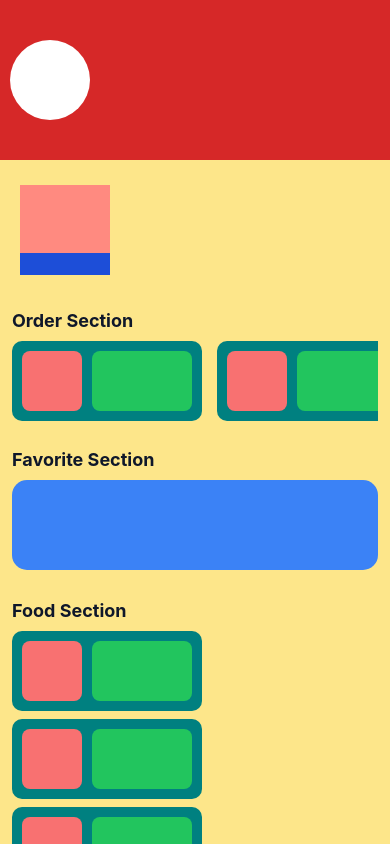
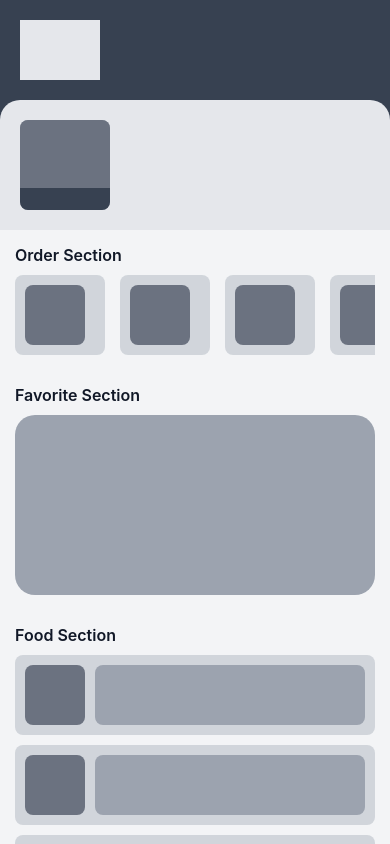
Before and after one commit to zeppyx13/Latihan-Native, a React Native app: screen / in a window 390 px wide. Built offline with nearby package versions, Linux system fonts and the light colour scheme.

Commit message:
change palet

```diff
--- a/App.tsx
+++ b/App.tsx
@@ -1,15 +1,12 @@
-import React from "react";
-import { View, Text, StyleSheet, ScrollView } from "react-native";
-import { SafeAreaProvider, SafeAreaView } from "react-native-safe-area-context";
+import React from 'react';
+import { View, Text, StyleSheet, ScrollView } from 'react-native';
+import { SafeAreaProvider, SafeAreaView } from 'react-native-safe-area-context';
 
-const dummyOrderItems = Array(5).fill(0);
-const dummyFoodItems = Array(5).fill(0);
-
-export default function App() {
+const App = () => {
   return (
     <SafeAreaProvider>
-      <ScrollView>
-        <SafeAreaView style={styles.container}>
+      <SafeAreaView style={styles.container}>
+        <ScrollView showsVerticalScrollIndicator={false}>
 
           {/* Header */}
           <View style={styles.header}>
@@ -26,17 +23,12 @@ export default function App() {
 
           {/* Order Section */}
           <View style={styles.section}>
-            <Text style={styles.title}>Order Section</Text>
-
-            <ScrollView
-              horizontal
-              showsHorizontalScrollIndicator={false}
-              contentContainerStyle={styles.horizontalList}
-            >
-              {dummyOrderItems.map((_, idx) => (
-                <View key={idx} style={styles.orderCard}>
-                  <View style={styles.orderImage} />
-                  <View style={styles.orderDesc} />
+            <Text style={styles.sectionTitle}>Order Section</Text>
+            <ScrollView horizontal showsHorizontalScrollIndicator={false}>
+              {[...Array(5)].map((_, i) => (
+                <View key={i} style={styles.orderItem}>
+                  <View style={styles.orderItemImage} />
+                  <View style={styles.orderItemDesc} />
                 </View>
               ))}
             </ScrollView>
@@ -44,111 +36,125 @@ export default function App() {
 
           {/* Favorite Section */}
           <View style={styles.section}>
-            <Text style={styles.title}>Favorite Section</Text>
-            <View style={styles.banner} />
+            <Text style={styles.sectionTitle}>Favorite Section</Text>
+            <View style={styles.bannerContainer} />
           </View>
 
           {/* Food Section */}
           <View style={styles.section}>
-            <Text style={styles.title}>Food Section</Text>
-
-            {dummyFoodItems.map((_, idx) => (
-              <View key={idx} style={styles.orderCard}>
-                <View style={styles.orderImage} />
-                <View style={styles.orderDesc} />
+            <Text style={styles.sectionTitle}>Food Section</Text>
+            {[...Array(5)].map((_, i) => (
+              <View key={i} style={styles.foodItem}>
+                <View style={styles.foodItemImage} />
+                <View style={styles.foodItemDesc} />
               </View>
             ))}
           </View>
 
-        </SafeAreaView>
-      </ScrollView>
+        </ScrollView>
+      </SafeAreaView>
     </SafeAreaProvider>
   );
-}
+};
 
 const styles = StyleSheet.create({
   container: {
     flex: 1,
-    backgroundColor: "#1E293B",
+    backgroundColor: '#374151',
   },
-
-  title: {
-    fontSize: 18,
-    fontWeight: "bold",
-    color: "#0F172A",
-    marginBottom: 10,
-  },
-
   header: {
-    height: 160,
-    backgroundColor: "#D62828",
-    paddingLeft: 10,
-    justifyContent: "center",
+    height: 100,
+    backgroundColor: '#374151',
+    justifyContent: 'center',
+    alignItems: 'flex-start',
+    padding: 20,
   },
   brandContainer: {
     width: 80,
-    height: 80,
-    backgroundColor: "#FFFFFF",
-    borderRadius: 100,
+    height: '100%',
+    backgroundColor: '#E5E7EB',
   },
-
   navigation: {
-    height: 140,
-    backgroundColor: "#FDE68A",
+    backgroundColor: '#E5E7EB',
     padding: 20,
-    justifyContent: "center",
+    justifyContent: 'center',
+    borderTopStartRadius: 20,
+    borderTopEndRadius: 20,
   },
   navItem: {
     width: 90,
     height: 90,
-    backgroundColor: "#BA68C8",
+    backgroundColor: '#9CA3AF',
+    justifyContent: 'space-between',
+    borderRadius: 8,
   },
   navImage: {
     flex: 1,
-    backgroundColor: "#FF8A80",
+    backgroundColor: '#6B7280',
+    borderTopLeftRadius: 8,
+    borderTopRightRadius: 8,
   },
   navLabel: {
     height: 22,
-    backgroundColor: "#1D4ED8",
+    backgroundColor: '#374151',
+    borderBottomLeftRadius: 8,
+    borderBottomRightRadius: 8,
   },
-
   section: {
-    backgroundColor: "#FDE68A",
-    paddingVertical: 10,
-    paddingHorizontal: 12,
+    backgroundColor: '#F3F4F6',
+    paddingVertical: 15,
+    paddingHorizontal: 15,
   },
-
-  horizontalList: {
-    flexDirection: "row",
-    gap: 15,
+  sectionTitle: {
+    marginBottom: 10,
+    fontSize: 16,
+    fontWeight: '600',
+    color: '#111827',
   },
-
-  orderCard: {
-    flexDirection: "row",
-    backgroundColor: "teal",
+  orderItem: {
+    flexDirection: 'row',
+    backgroundColor: '#D1D5DB',
     padding: 10,
-    marginBottom: 8,
-    width: 190,
-    borderRadius: 10,
+    marginRight: 15,
+    borderRadius: 8,
   },
-  orderImage: {
+  orderItemImage: {
     width: 60,
     height: 60,
-    backgroundColor: "#F87171",
+    backgroundColor: '#6B7280',
     borderRadius: 8,
   },
-  orderDesc: {
+  orderItemDesc: {
     flex: 1,
-    backgroundColor: "#22C55E",
+    backgroundColor: '#9CA3AF',
     marginLeft: 10,
     borderRadius: 8,
   },
-
-  banner: {
-    width: "100%",
-    height: 90,
-    backgroundColor: "#3B82F6",
-    borderRadius: 15,
+  bannerContainer: {
+    height: 180,
+    width: '100%',
+    borderRadius: 20,
+    backgroundColor: '#9CA3AF',
+  },
+  foodItem: {
+    flexDirection: 'row',
+    backgroundColor: '#D1D5DB',
+    padding: 10,
+    borderRadius: 8,
     marginBottom: 10,
   },
+  foodItemImage: {
+    width: 60,
+    height: 60,
+    backgroundColor: '#6B7280',
+    borderRadius: 8,
+  },
+  foodItemDesc: {
+    flex: 1,
+    backgroundColor: '#9CA3AF',
+    marginLeft: 10,
+    borderRadius: 8,
+  },
 });
+
+export default App;
```
